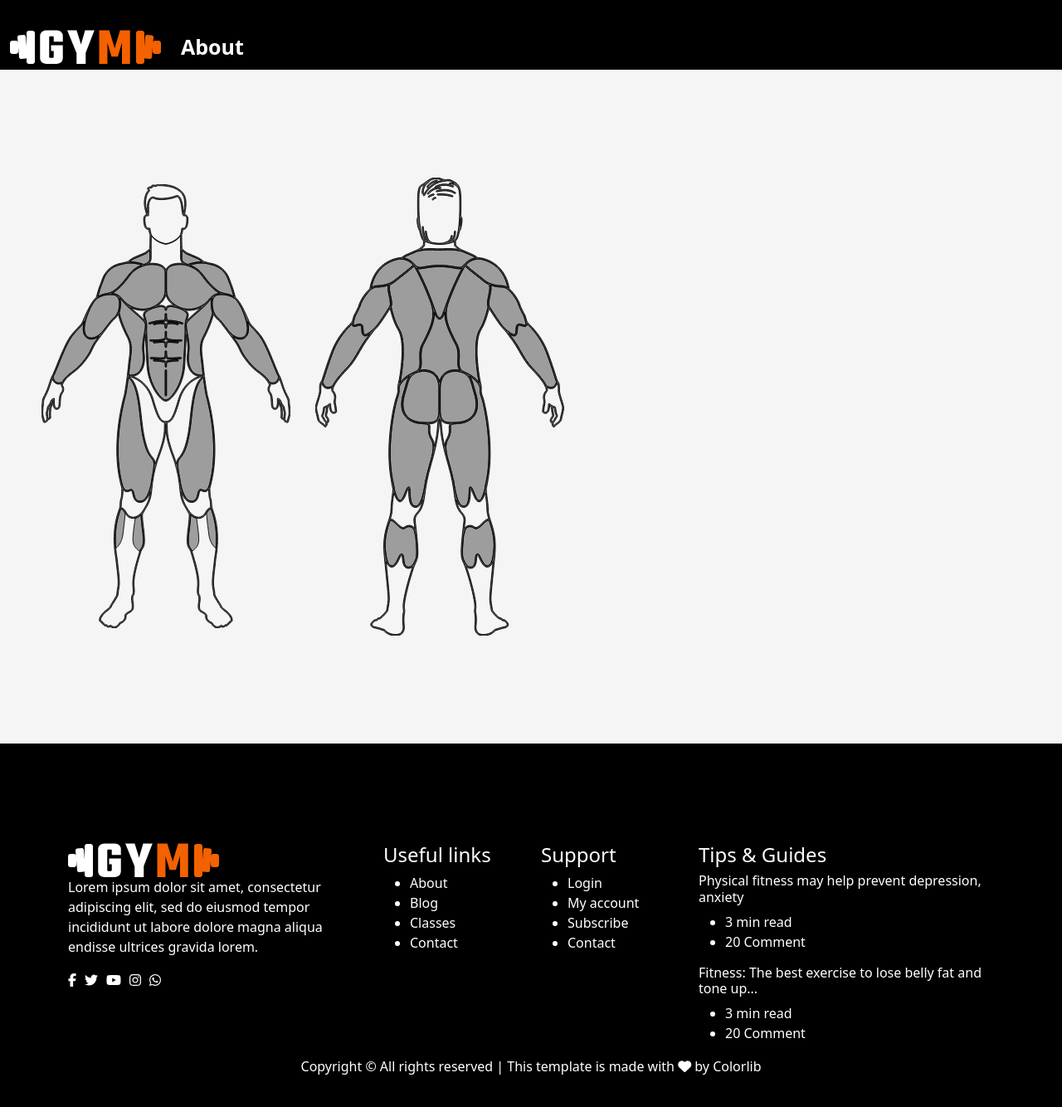
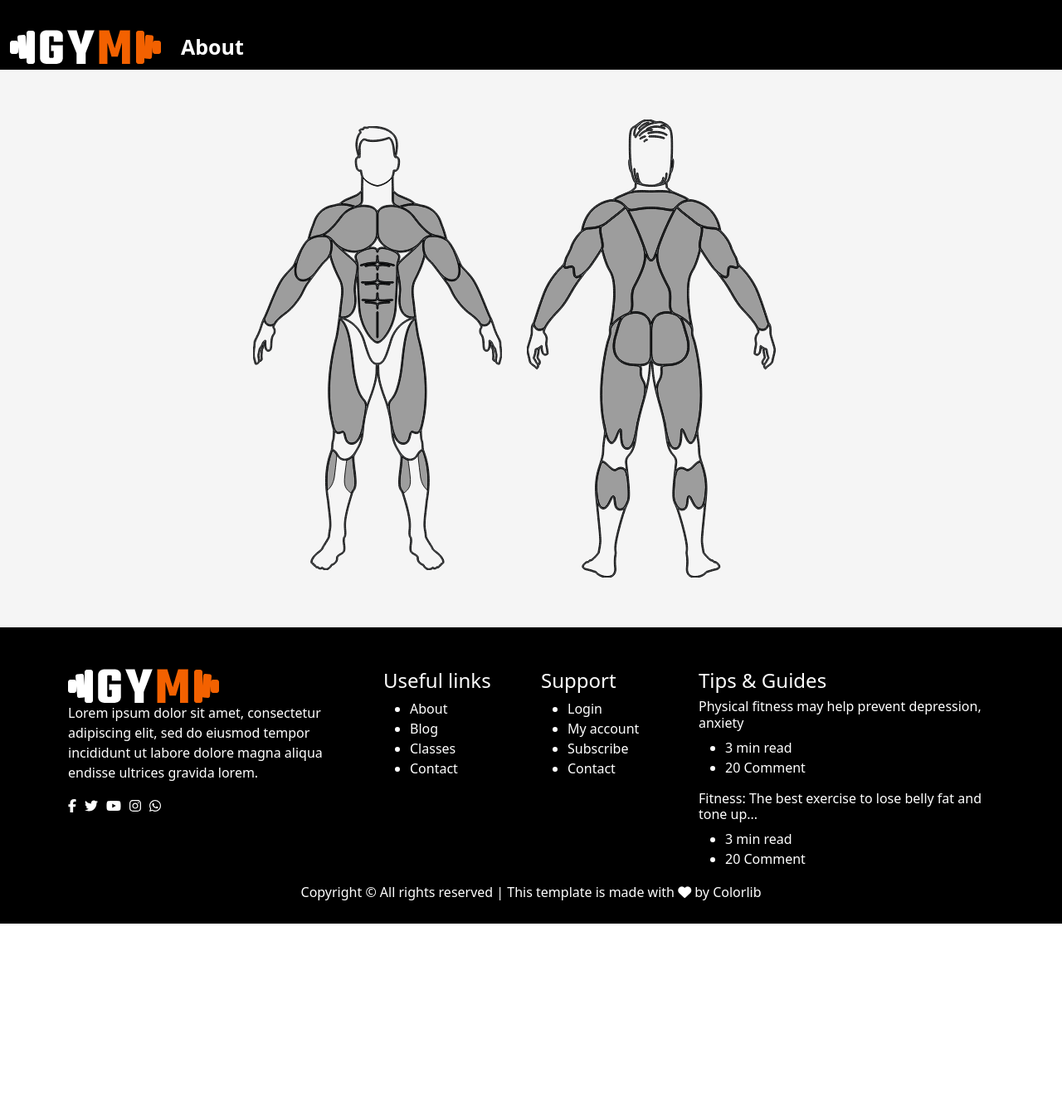
Before and after one commit to bcsf19a010/FYP, a React (Create React App) app in the folder frontend/: page /humanClone in a window 1280 px wide. Shown: the top 1334 px of the page at 83% size. After the commit the page ends 1113 px from the top, so only its background shows below. Built offline with nearby package versions, Linux system fonts and the light colour scheme.

Commit message:
changed a little css of clone and footer

```diff
--- a/frontend/src/Components/Clone/Clone.css
+++ b/frontend/src/Components/Clone/Clone.css
@@ -2,9 +2,7 @@
 {
     display: flex;
     align-items: center;
-    padding: 50px;
-    margin-top: 50px;
-    margin-bottom: 50px;
+    padding: 30px;
 
 }
 
--- a/frontend/src/Components/footer.css
+++ b/frontend/src/Components/footer.css
@@ -5,8 +5,8 @@
     width: 100%;
     max-width: 100%;
     justify-content: space-between;
-    padding-top: 120px;
-    padding-bottom: 120px;
+    padding-top: 50px;
+    padding-bottom: 10px;
 }
 .footer-section a{
     color:white;
```
Also changed, not shown: frontend/src/Components/Clone/Clone.js, frontend/src/Components/navbar.css (deleted).
